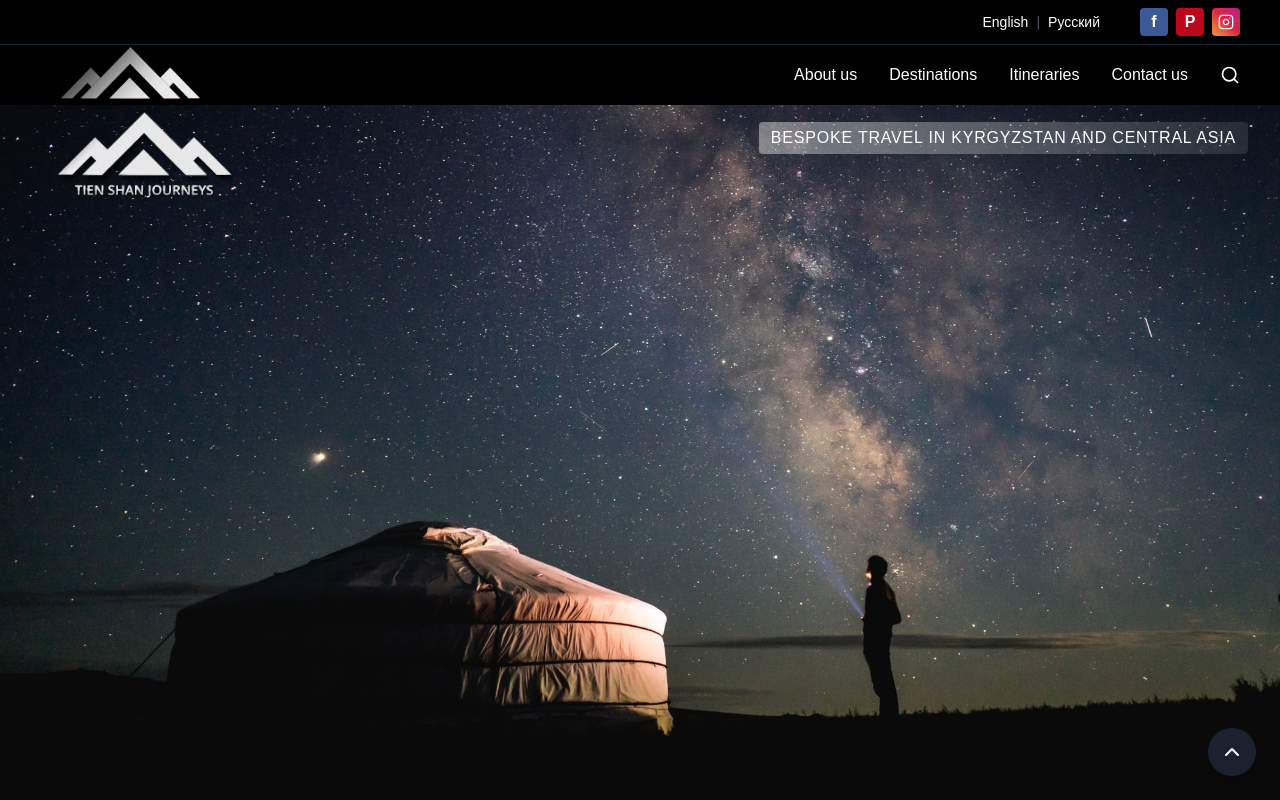
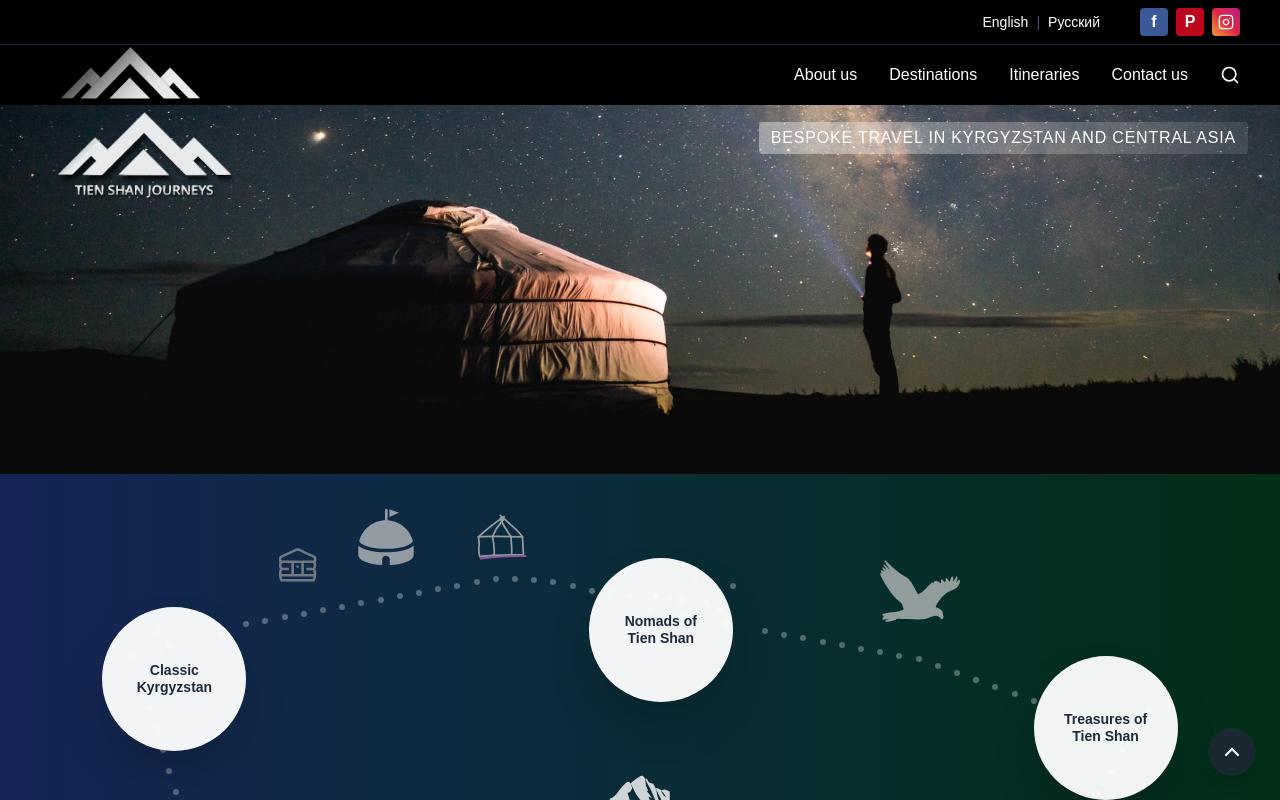
Before and after one commit to Erkebulan100/kyrgyzstan-ai-tourism-thesis, a Next.js app: page / in a window 1280 px wide. Shown: the top 800 px of the page. Built offline with nearby package versions, Linux system fonts and the light colour scheme.

Commit message:
Fixed app/page.js so it is as in contact/page.js

```diff
--- a/app/page.js
+++ b/app/page.js
@@ -7,18 +7,14 @@ export default function Home() {
 
       {/* Hero Section */}
 {/* Hero Section */}
-<section className="relative flex items-center justify-center overflow-hidden" style={{ height: 'calc(100vh - 90px)', marginTop: '0' }}>
-  {/* Background Image */}
-  <div
-    className="absolute inset-0 bg-cover bg-no-repeat bg-bottom"
+<section
+  className="relative h-96 flex items-end justify-center pb-[45%] md:pb-[23%]"
   style={{
     backgroundImage: "url('/images/hero/hero-yurt-night.jpg')",
-      // backgroundPosition: 'center bottom'
+    backgroundSize: 'cover',
+    backgroundPosition: 'center 99%'
   }}
-  ></div>
-
-  {/* Dark Overlay */}
-  {/* <div className="absolute inset-0 bg-black opacity-30"></div> */}
+>
   {/* Logo - Top Left */}
   <div className="absolute top-2 left-4 md:top-5 md:left-8 z-10">
     <img
@@ -27,6 +23,7 @@ export default function Home() {
       className="w-32 md:w-56 h-auto opacity-90 brightness-250"
     />
   </div>
+
   {/* Content - Tagline Only */}
   <div className="absolute top-16 right-4 md:top-8 md:right-8 z-10 text-white">
     <div className="px-3 py-1 md:px-3 md:py-1 rounded text-center" style={{ background: 'linear-gradient(to right, rgba(255,255,255,0.4), rgba(255,255,255,0.1))' }}>
```
Lines whose indentation alone changed are shown as unchanged.
